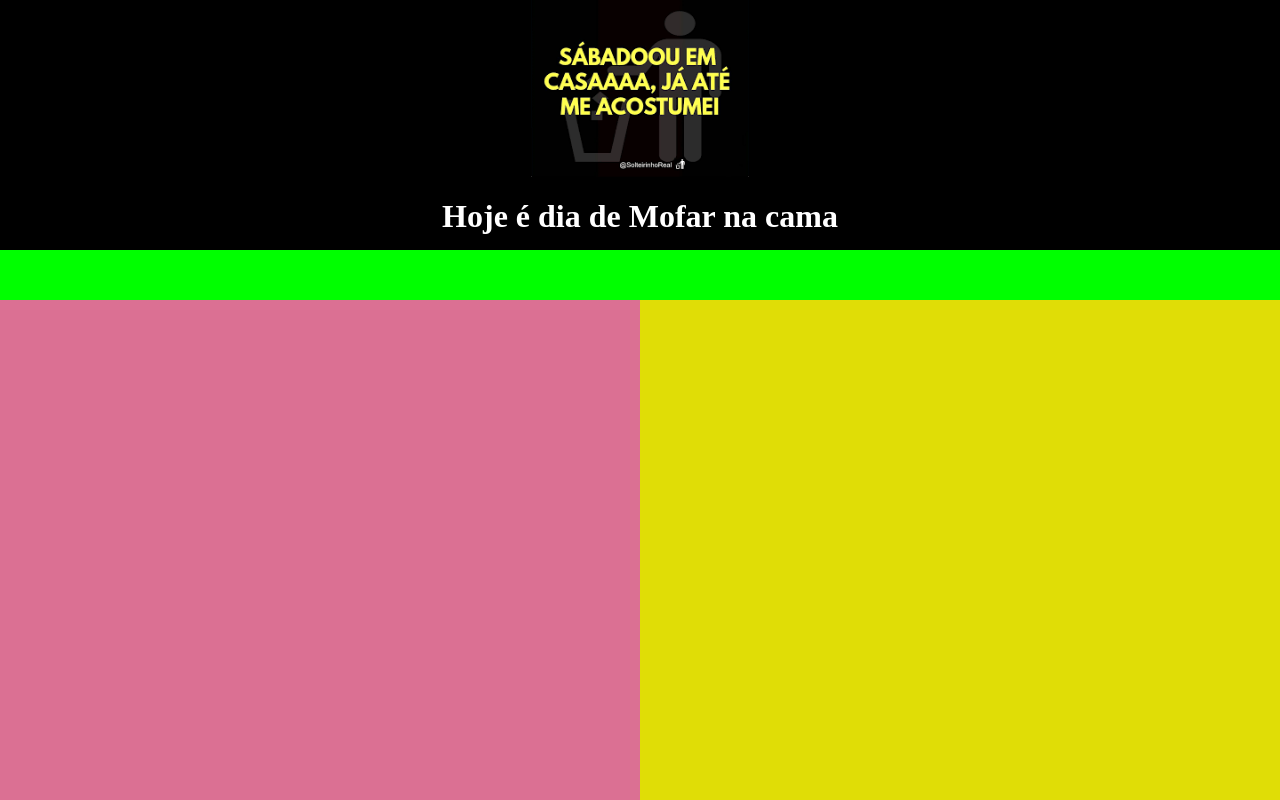
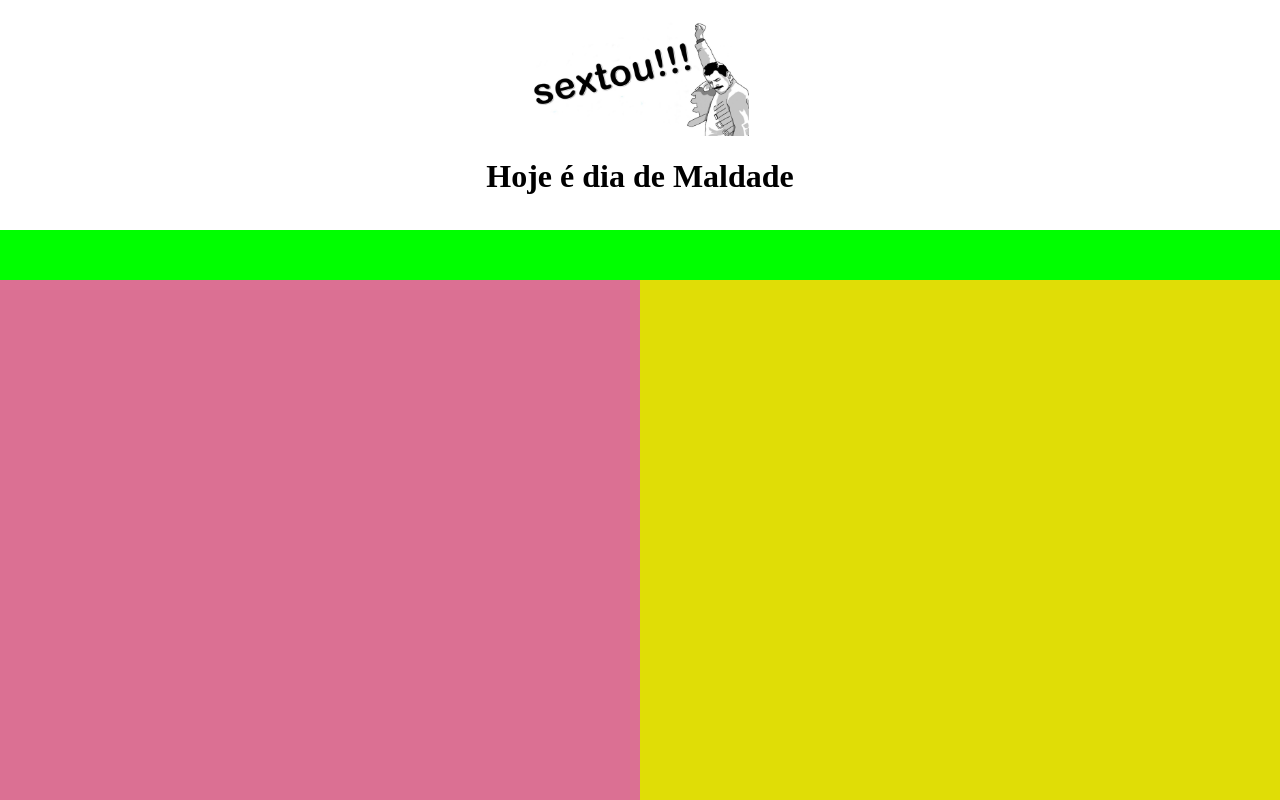
Before and after one commit to gabrigarrido/noite105, a plain HTML site: page index.html in a window 1280 px wide. Shown: the top 800 px of the page. Drawn offline with Linux system fonts and the light colour scheme.

Commit message:
Deixar as estruturas iguais do professor

```diff
--- a/index.html
+++ b/index.html
@@ -11,8 +11,8 @@
 <body>
     <div id="main">
         <header>
-            <img src="img/sextoubad.png" alt="logo">
-            <h1> Hoje é dia de Mofar na cama</h1>
+            <img src="img/sextou.jpg" alt="logo">
+            <h1> Hoje é dia de Maldade</h1>
         </header>
         <nav></nav>
         <section></section>
--- a/style.css
+++ b/style.css
@@ -7,15 +7,12 @@ body{
                          "nav nav  nav nav"
                          "section section aside aside"
                          "footer footer footer footer";
-grid-template-rows: 250px 50px 700px 100px;
+grid-template-rows: 230px 50px 700px 100px;
 
-}
-header>h1{
-    color:white;
 }
 header{
     grid-area: header;
-    background-color:black;
+    background-color:white;
     display:flex;
     align-items: center;
     justify-content: center;
```
